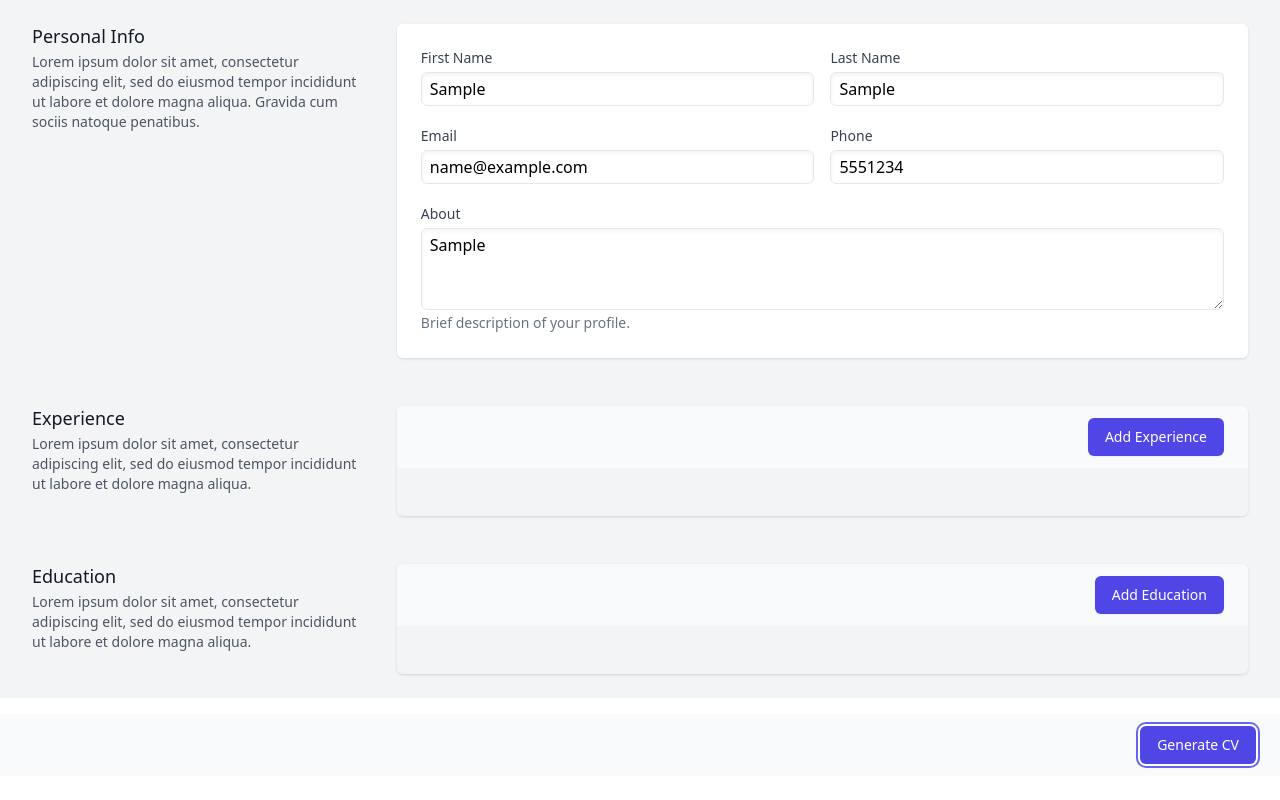
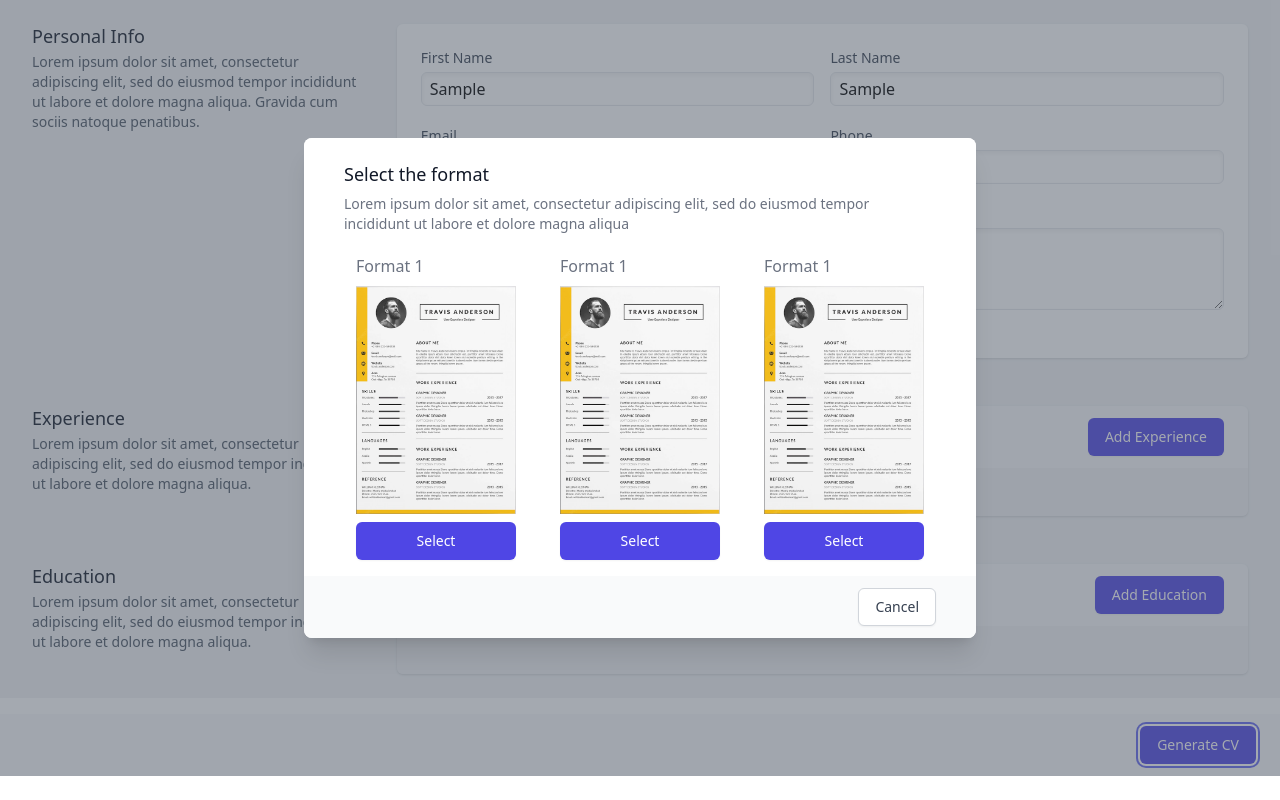
Before and after one commit to pieroguerrero/cv-creator, a React (Create React App) app: page / in a window 1280 px wide. Both pictures are taken after typing "Sample", "Sample", "name@example.com", "5551234", "Sample" into the empty fields and a click on the button "Generate CV". Built offline with nearby package versions, Linux system fonts and the light colour scheme.

Commit message:
template choosing popup done

```diff
--- a/src/App.js
+++ b/src/App.js
@@ -6,21 +6,23 @@ import { Resume } from "./components/Resume";
 import { ResumeViwer } from "./components/ResumeViwer";
 import uniqid from "uniqid";
 import { MD_Resume } from "./back/MD_Resume";
+import { PopUpSelector } from "./components/resume/file-creation/PopUpSelector";
 
 function App() {
-  const [viewEditor, setViewEditor] = useState(true);
+  const [showPopUpSelector, setShowPopUpSelector] = useState(false);
 
   const [resumeState, setResume] = useState(
     MD_Resume.shapeResume(
       MD_PersonalInfo.shapePersonalInfo(uniqid(), "", "", "", "", ""),
       [],
-      [],
-      true
+      []
     )
   );
 
   const generateCV = (objResume) => {
     setResume(objResume);
+    //console.log(objResume.toString());
+    setShowPopUpSelector(true);
   };
 
   return (
@@ -30,18 +32,15 @@ function App() {
       <main>
         {/* <TabHeader onTabChange={onTabChange} /> */}
         <div>
+          <Resume
+            arrExperienceValues={resumeState.getExperienceList()}
+            arrEducationValues={resumeState.getEducationList()}
+            objPersonalInfoValues={resumeState.getPersonalInfo()}
+            onGenerateCV={generateCV}
+          />
           {(() => {
-            if (resumeState.isEdit()) {
-              return (
-                <Resume
-                  arrExperienceValues={resumeState.getExperienceList()}
-                  arrEducationValues={resumeState.getEducationList()}
-                  objPersonalInfoValues={resumeState.getPersonalInfo()}
-                  onGenerateCV={generateCV}
-                />
-              );
-            } else {
-              return <ResumeViwer objResume={resumeState} />;
+            if (showPopUpSelector) {
+              return <PopUpSelector objResume={resumeState} />;
             }
           })()}
         </div>
--- a/src/back/MD_Resume.js
+++ b/src/back/MD_Resume.js
@@ -53,26 +53,15 @@ const MD_Resume = (function () {
    * setCityName: function(string):void,
    * setFieldOfStudy: function(string):void
    * }[]} arrEducation
-   * @param {boolean} booIsEdit
    */
-  const shapeResume = function (
-    objPersonalInfo,
-    arrExperience,
-    arrEducation,
-    booIsEdit
-  ) {
+  const shapeResume = function (objPersonalInfo, arrExperience, arrEducation) {
     const objResume = {
       objPersonalInfo: objPersonalInfo,
       arrExperience: arrExperience,
       arrEducation: arrEducation,
-      booIsEdit: booIsEdit,
     };
 
     return {
-      isEdit() {
-        return objResume.booIsEdit;
-      },
-
       getPersonalInfo() {
         return objResume.objPersonalInfo;
       },
--- a/src/components/Resume.js
+++ b/src/components/Resume.js
@@ -108,12 +108,10 @@ const Resume = ({
         objPersonalInfoPlain.strAbout
       ),
       arrExperience,
-      arrEducation,
-      false
+      arrEducation
     );
 
-    console.log(objResume.toString());
-    //onGenerateCV(objResume);
+    onGenerateCV(objResume);
   };
 
   const getNewExperience = (objExperience) => {
--- /dev/null
+++ b/src/components/resume/file-creation/PopUpSelector.js
@@ -0,0 +1,74 @@
+import React from "react";
+import imgFormat1 from "./templates/img/format1.png";
+
+const PopUpSelector = ({ objResume }) => {
+  return (
+    <div className="absolute top-0 left-0 w-full h-full bg-gray-600 bg-opacity-50 flex justify-center items-center z-50">
+      <div className=" inline-block align-bottom bg-white rounded-lg text-left overflow-hidden shadow-xl transform transition-all sm:my-8 sm:align-middle sm:max-w-2xl sm:w-full">
+        {/* Main */}
+        <div className="bg-white px-4 pt-5 pb-4 sm:p-6 sm:pb-4">
+          {/* Header */}
+          <div className="sm:flex sm:items-start">
+            <div className="mt-3 text-center sm:mt-0 sm:mx-4 sm:text-left">
+              <h3 className="text-lg leading-6 font-medium text-gray-900">
+                Select the format
+              </h3>
+              <div className="mt-2">
+                <p className="text-sm text-gray-500">
+                  Lorem ipsum dolor sit amet, consectetur adipiscing elit, sed
+                  do eiusmod tempor incididunt ut labore et dolore magna aliqua
+                </p>
+              </div>
+            </div>
+          </div>
+          {/* Content */}
+          <div className="flex flex-col sm:flex-row gap-8 sm:gap-11 mt-5 sm:mx-4 items-center sm:justify-center">
+            <div className="flex flex-col gap-2 justify-center">
+              <p className="text-gray-500">Format 1</p>
+              <div>
+                <img src={imgFormat1} alt="Format 1" className=" w-40 h-auto" />
+                <button className="bottom-0 left-0 mt-2 w-40 inline-flex justify-center rounded-md border border-transparent shadow-sm px-4 py-2 bg-indigo-600 text-base font-medium text-white hover:bg-indigo-700 focus:outline-none focus:ring-2 focus:ring-offset-2 focus:ring-indigo-500  sm:text-sm">
+                  Select
+                </button>
+              </div>
+            </div>
+            <div className="flex flex-col gap-2 justify-center ">
+              <p className="text-gray-500">Format 1</p>
+              <div>
+                <img src={imgFormat1} alt="Format 1" className=" w-40 h-auto" />
+                <button className="bottom-0 left-0 mt-2 w-40 inline-flex justify-center rounded-md border border-transparent shadow-sm px-4 py-2 bg-indigo-600 text-base font-medium text-white hover:bg-indigo-700 focus:outline-none focus:ring-2 focus:ring-offset-2 focus:ring-indigo-500  sm:text-sm">
+                  Select
+                </button>
+              </div>
+            </div>
+            <div className="flex flex-col gap-2 justify-center ">
+              <p className="text-gray-500">Format 1</p>
+              <div>
+                <img src={imgFormat1} alt="Format 1" className=" w-40 h-auto" />
+                <button className="bottom-0 left-0 mt-2 w-40 inline-flex justify-center rounded-md border border-transparent shadow-sm px-4 py-2 bg-indigo-600 text-base font-medium text-white hover:bg-indigo-700 focus:outline-none focus:ring-2 focus:ring-offset-2 focus:ring-indigo-500  sm:text-sm">
+                  Select
+                </button>
+              </div>
+            </div>
+          </div>
+        </div>
+        {/* Buttons */}
+        <div className="bg-gray-50 px-4 py-3 sm:px-6 flex flex-col gap-4 sm:gap-1 sm:flex-row sm:justify-between sm:items-center">
+          <div>
+            <p className={"text-sm text-red-500 sm:ml-4"}></p>
+          </div>
+          <div className="sm:mr-4 sm:flex sm:flex-row-reverse">
+            <button
+              type="button"
+              className="mt-3 w-full inline-flex justify-center rounded-md border border-gray-300 shadow-sm px-4 py-2 bg-white text-base font-medium text-gray-700 hover:bg-gray-50 focus:outline-none focus:ring-2 focus:ring-offset-2 focus:ring-indigo-500 sm:mt-0 sm:ml-3 sm:w-auto sm:text-sm"
+            >
+              Cancel
+            </button>
+          </div>
+        </div>
+      </div>
+    </div>
+  );
+};
+
+export { PopUpSelector };
```
Also changed, not shown: src/components/resume/file-creation/templates/img/format1.png (added).
